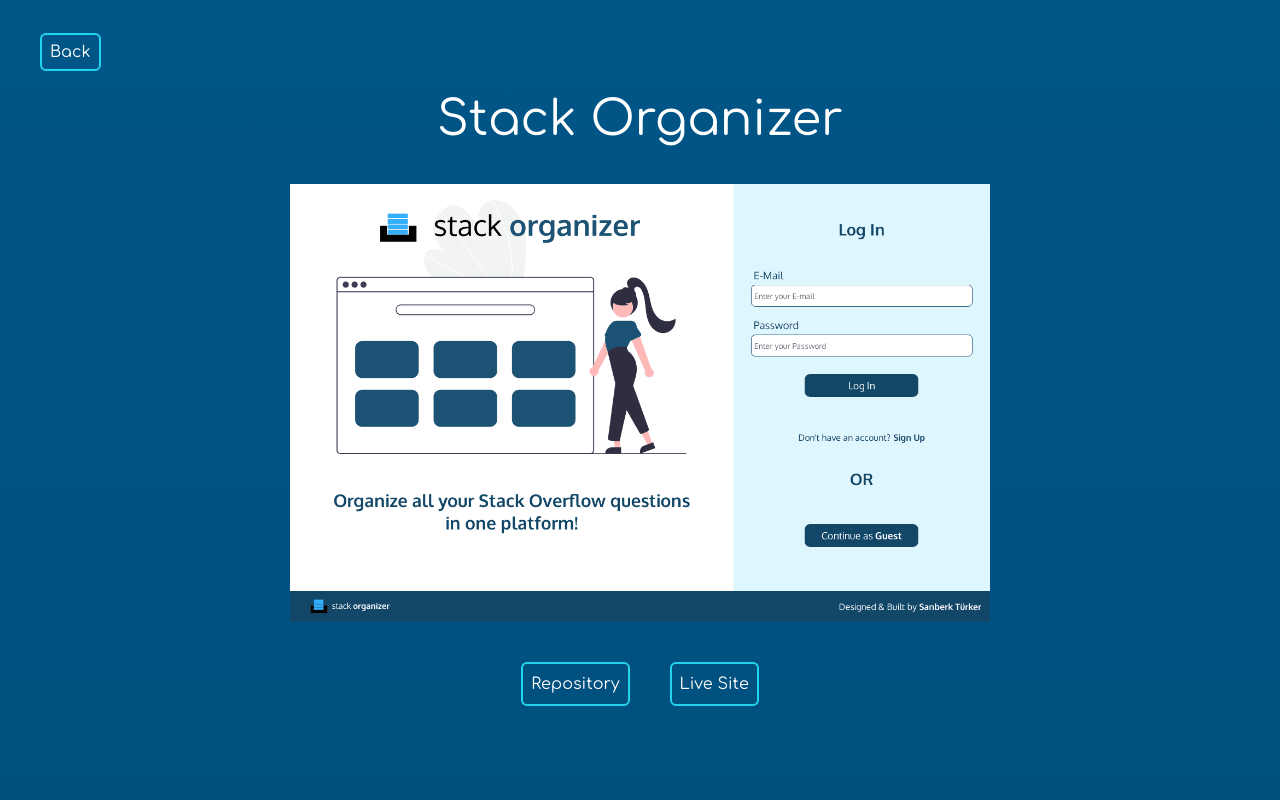
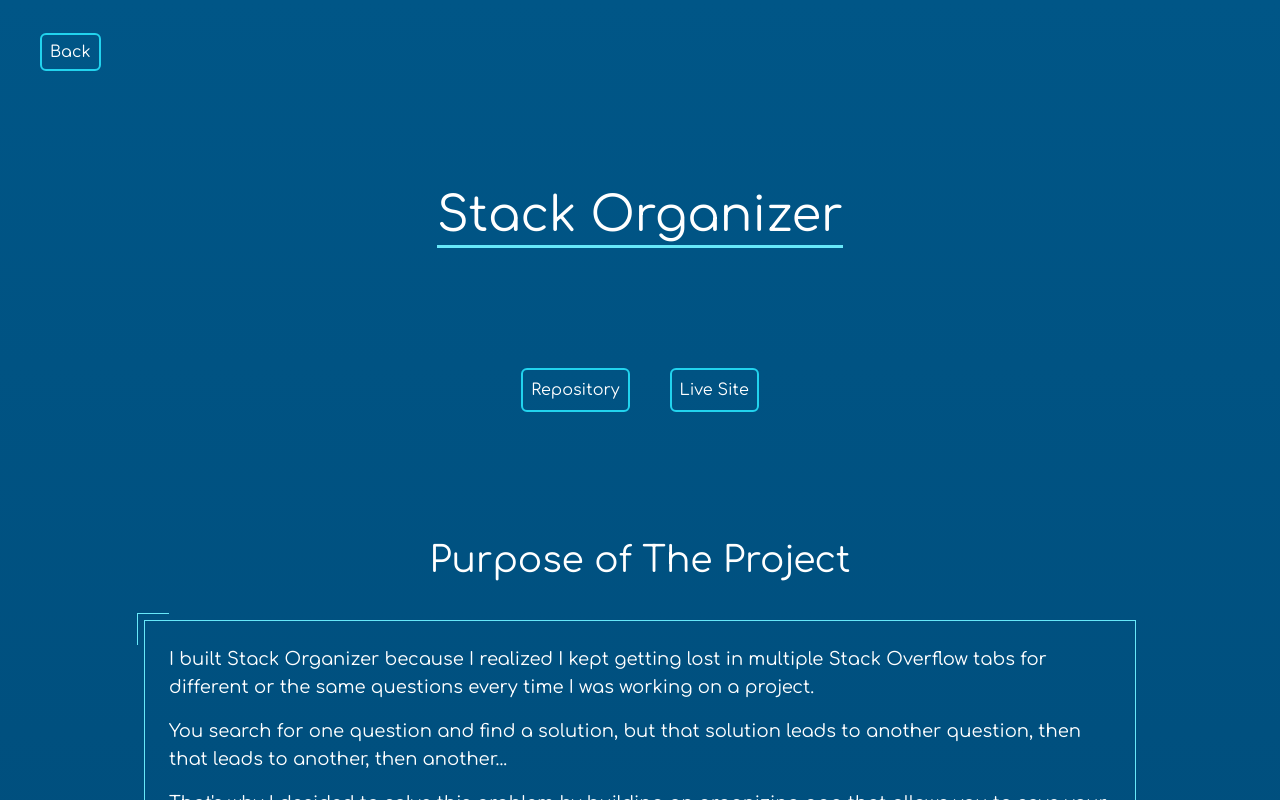
Before and after one commit to sanberkHax/sanberk.dev, a Next.js app: page /stack-organizer in a window 1280 px wide. Shown: the top 800 px of the page. Built offline with nearby package versions, Linux system fonts and the light colour scheme.

Commit message:
Update detail pages

```diff
--- a/src/pages/real-store.tsx
+++ b/src/pages/real-store.tsx
@@ -12,7 +12,7 @@
     <>
       <Head>
         <title>Real Store</title>
-        <meta name="description" content="Stack Organizer" />
+        <meta name="description" content="Real Store" />
         <meta name="viewport" content="width=device-width, initial-scale=1" />
         <link rel="icon" href="/favicon.ico" />
         <link
@@ -38,16 +38,18 @@
           Back
         </Button>
       </header>
-      <main className="bg-gradient-to-b from-[#005687] text-white to-[#00112C] min-h-screen flex flex-col justify-center w-full py-24 px-8 sm:px-12 md:px-18 lg:p-24 xl:px-36 2xl:px-64 gap-96 items-center">
-        <section className="flex justify-center items-center flex-col gap-10">
-          <Typography variant="h1">Real Store</Typography>
-          <Image
+      <main className="bg-gradient-to-b from-[#005687] text-white to-[#00112C] min-h-screen flex flex-col justify-center w-full py-20 px-8 sm:px-12 md:px-18 lg:p-24 xl:px-36 2xl:px-64 gap-96 items-center">
+        <section className="flex justify-center items-center flex-col gap-32 pt-24">
+          <Typography variant="h1" underline>
+            Real Store
+          </Typography>
+          {/* <Image
             priority
             src="/real-store.png"
             alt="real store screenshot"
             width={700}
             height={700}
-          />
+          /> */}
           <div className="flex gap-10">
             <Button
               link="https://github.com/sanberkHax/real-store"
@@ -59,22 +61,22 @@
               Live Site
             </Button>
           </div>
-        </section>
-
           <div className="flex flex-col gap-10">
             <Typography variant="h2" className="text-center">
               Purpose of The Project
             </Typography>
             <Card className="card">
               <Typography variant="body">
-              I built Real Store because I wanted to study TypeScript, Next.js,
-              Redux and React Testing Library combination.
+                I built Real Store because I wanted to study TypeScript,
+                Next.js, Redux and React Testing Library combination.
               </Typography>
               <Typography variant="body">
                 This was also a practice for migrating a React app to Next.js.
               </Typography>
             </Card>
           </div>
+        </section>
+
         <div className="flex flex-col gap-10 text-center">
           <Typography variant="h2">Tech Stack</Typography>
           <div className="flex flex-wrap gap-10 justify-center items-center">
--- a/src/pages/stack-organizer.tsx
+++ b/src/pages/stack-organizer.tsx
@@ -38,16 +38,17 @@
         </Button>
       </header>
       <main className="bg-gradient-to-b from-[#005687] text-white to-[#00112C] min-h-screen flex flex-col justify-center w-full py-20 px-8 sm:px-12 md:px-18 lg:p-24 xl:px-36 2xl:px-64 gap-96 items-center">
-        <section className="flex justify-center items-center flex-col gap-10">
-          <Typography variant="h1">Stack Organizer</Typography>
-          <Image
+        <section className="flex justify-center items-center flex-col gap-32 pt-24">
+          <Typography variant="h1" underline>
+            Stack Organizer
+          </Typography>
+          {/* <Image
             priority
-            className="stack-organizer-details__img"
             src="/stack-organizer-login.png"
             alt="stack organizer screenshot"
             width={700}
             height={700}
-          />
+          /> */}
           <div className="flex gap-10">
             <Button
               link="https://github.com/sanberkHax/stack-organizer"
@@ -59,22 +60,20 @@
               Live Site
             </Button>
           </div>
-        </section>
-
           <div className="flex flex-col gap-10">
             <Typography variant="h2" className="text-center">
               Purpose of The Project
             </Typography>
             <Card className="card">
               <Typography variant="body">
-              I built Stack Organizer because I realized I kept getting lost in
-              multiple Stack Overflow tabs for different or the same questions
-              every time I was working on a project.
+                I built Stack Organizer because I realized I kept getting lost
+                in multiple Stack Overflow tabs for different or the same
+                questions every time I was working on a project.
               </Typography>
               <Typography variant="body">
-              You search for one question and find a solution, but that solution
-              leads to another question, then that leads to another, then
-              another...
+                You search for one question and find a solution, but that
+                solution leads to another question, then that leads to another,
+                then another...
               </Typography>
               <Typography variant="body">
                 {`That's why I decided to solve this problem by building an
@@ -84,6 +83,8 @@
               </Typography>
             </Card>
           </div>
+        </section>
+
         <div className="flex flex-col gap-10 text-center">
           <Typography variant="h2">Tech Stack</Typography>
           <div className="flex flex-wrap gap-10 justify-center items-center">
```
Lines whose indentation alone changed are shown as unchanged.
